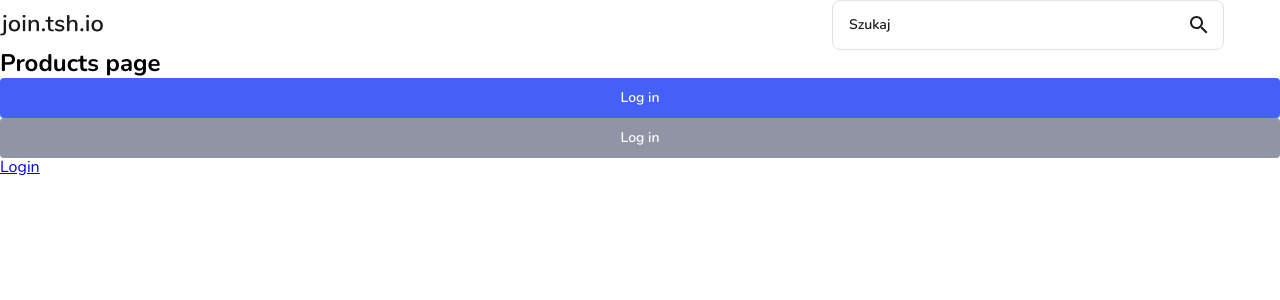
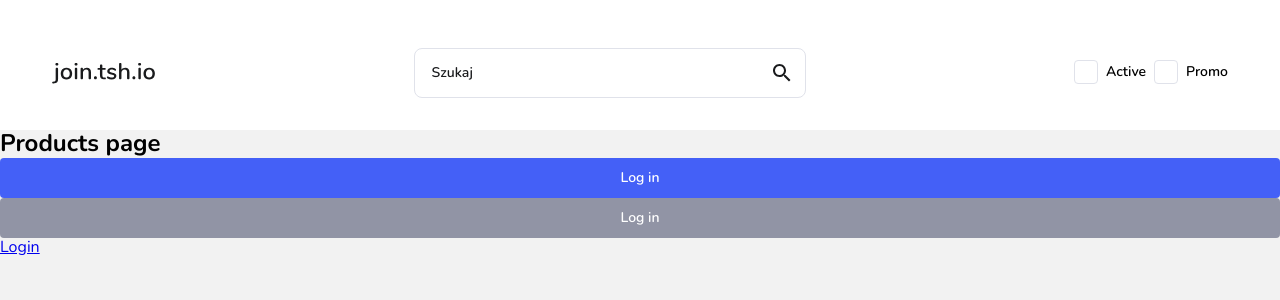
Before and after one commit to ZalewskiDamian/tsh-zadanie-rekrutacyjne, a React (Create React App) app: page / in a window 1280 px wide. Shown: the top 300 px of the page. Built offline with nearby package versions, Linux system fonts and the light colour scheme.

Commit message:
add checkbox component

```diff
--- /dev/null
+++ b/src/components/Checkbox/Checkbox.js
@@ -0,0 +1,20 @@
+
+import { CheckboxContainer, HiddenCheckbox, StyledCheckbox, Icon, StyledLabel } from './Checkbox.styles';
+
+const Checkbox = ({ labelText, className, checked, ...props }) => {
+
+    return (
+    <StyledLabel>
+        <CheckboxContainer className={className}>
+        <HiddenCheckbox checked={checked} {...props} />
+        <StyledCheckbox checked={checked}>
+            <Icon viewBox="0 0 24 24">
+            <polyline points="20 6 9 17 4 12" />
+            </Icon>
+        </StyledCheckbox>
+        </CheckboxContainer>
+        {labelText}
+    </StyledLabel>
+  )
+}
+export default Checkbox;
--- /dev/null
+++ b/src/components/Checkbox/Checkbox.styles.js
@@ -0,0 +1,43 @@
+import styled from 'styled-components';
+
+export const CheckboxContainer = styled.div`
+  display: inline-block;
+  vertical-align: middle;
+`;
+export const Icon = styled.svg`
+  fill: none;
+  stroke: white;
+  stroke-width: .2rem;
+`;
+export const HiddenCheckbox = styled.input.attrs({ type: 'checkbox' })`
+  border: 0;
+  clip: rect(0 0 0 0);
+  clippath: inset(50%);
+  height: 1px;
+  margin: -1px;
+  overflow: hidden;
+  padding: 0;
+  position: absolute;
+  white-space: nowrap;
+  width: 1px;
+`;
+export const StyledCheckbox = styled.div`
+  display: inline-block;
+  width: 2.4rem;
+  height: 2.4rem;
+  background: ${({theme, checked}) => checked ? theme.colors.blue : 'white'};
+  border: 1px solid ${({theme, checked}) => checked ? theme.colors.blue : theme.colors.grayLight};
+  border-radius: .4rem;
+  transition: all 150ms;
+  margin-right: .8rem;
+
+  ${Icon} {
+    visibility: ${props => (props.checked ? 'visible' : 'hidden')}
+  }
+`;
+export const StyledLabel = styled.label`
+    margin-left: .8rem;
+    font-size: ${({theme}) => theme.fontSize.font_14};
+    font-weight: ${({theme}) => theme.fontWeight.semiBold};
+    cursor: pointer;
+`;
--- a/src/components/Header/Header.js
+++ b/src/components/Header/Header.js
@@ -1,19 +1,33 @@
-import { useState } from 'react';
-import { StyledHeader, StyledHeaderContainer, StyledLogo, StyledSearch } from "./Header.styles";
+import {useState} from 'react';
+import { StyledHeader, StyledHeaderContainer, StyledLogo, StyledCheckboxWrapper } from "./Header.styles";
 import Logo from '../../assets/images/logo.svg';
+import { SearchInput, Checkbox } from '../index';
 
 const Header = () => {
-  const [focusInput, setFocusInput] = useState(false);
+  const [checked, setChecked] = useState(false);
+
+  const handleCheckboxChange = e => {
+
+  };
   return (
     <StyledHeader>
         <StyledHeaderContainer>
           <StyledLogo src={Logo} alt='logo' />
-          <StyledSearch
-            type='search'
-            placeholder="Szukaj"
-            onChange={() => setFocusInput(true)}
-            focusInput={focusInput}
-          />
+          <SearchInput />
+          <StyledCheckboxWrapper>
+            <Checkbox
+              labelText='Active'
+              name='Active'
+              checked={checked}
+              onChange={handleCheckboxChange}
+            />
+            <Checkbox
+              labelText='Promo'
+              name='Promo'
+              checked={checked}
+              onChange={handleCheckboxChange}
+            />
+          </StyledCheckboxWrapper>
         </StyledHeaderContainer>
     </StyledHeader>
   )
--- a/src/components/Header/Header.styles.js
+++ b/src/components/Header/Header.styles.js
@@ -1,5 +1,4 @@
 import styled from 'styled-components';
-import searchIcon from '../../assets/images/search-icon.svg';
 
 export const StyledHeader = styled.header`
     width: 100%;
@@ -8,31 +7,15 @@ export const StyledHeader = styled.header`
 export const StyledHeaderContainer = styled.div`
     width: 100%;
     max-width: 122.4rem;
+    margin: 0 auto;
     display: flex;
     justify-content: space-between;
     align-items: center;
+    padding: 4.8rem 2.4rem 3.2rem 2.4rem;
 `;
 export const StyledLogo = styled.img`
     max-width: 10.3rem;
 `;
-export const StyledSearch = styled.input`
-    width: 100%;
-    max-width: 39.2rem;
-    border: 1px solid ${({theme}) => theme.colors.grayLight};
-    border-radius: .8rem;
-    font-size: ${({theme}) => theme.fontSize.font_14};
-    color: ${({theme}) => theme.colors.black};
-    padding: 1.6rem;
-    outline: 0;
-    background-image: url(${({focusInput}) => focusInput ? '' : searchIcon});
-    background-repeat: no-repeat;
-    background-position: 96% center;
-
-    &::placeholder {
-        color: ${({theme}) => theme.colors.black};
-        font-weight: ${({theme}) => theme.fontWeight.bold};
-    }
-`;
 export const StyledCheckboxWrapper = styled.div`
 
 `;
--- /dev/null
+++ b/src/components/SearchInput/SearchInput.js
@@ -0,0 +1,17 @@
+import { useState } from 'react';
+import { StyledSearch } from "./SearchInput.styles";
+
+const SearchInput = () => {
+    const [focusInput, setFocusInput] = useState(false);
+
+    return (
+        <StyledSearch
+            type='search'
+            placeholder="Szukaj"
+            focusInput={focusInput}
+            onChange={() => setFocusInput(true)}
+        />
+    )
+}
+
+export default SearchInput;
--- /dev/null
+++ b/src/components/SearchInput/SearchInput.styles.js
@@ -0,0 +1,21 @@
+import styled from 'styled-components';
+import searchIcon from '../../assets/images/search-icon.svg';
+
+export const StyledSearch = styled.input`
+    width: 100%;
+    max-width: 39.2rem;
+    border: 1px solid ${({theme}) => theme.colors.grayLight};
+    border-radius: .8rem;
+    font-size: ${({theme}) => theme.fontSize.font_14};
+    color: ${({theme}) => theme.colors.black};
+    padding: 1.6rem;
+    outline: 0;
+    background-image: url(${({focusInput}) => focusInput ? '' : searchIcon});
+    background-repeat: no-repeat;
+    background-position: 96% center;
+
+    &::placeholder {
+        color: ${({theme}) => theme.colors.black};
+        font-weight: ${({theme}) => theme.fontWeight.bold};
+    }
+`;
--- a/src/components/index.js
+++ b/src/components/index.js
@@ -1,4 +1,6 @@
 import Button from "./Button/Button";
 import Header from "./Header/Header";
+import SearchInput from "./SearchInput/SearchInput";
+import Checkbox from './Checkbox/Checkbox';
 
-export { Button, Header };
+export { Button, Header, SearchInput, Checkbox };
--- a/src/theme/GlobalStyles.js
+++ b/src/theme/GlobalStyles.js
@@ -15,6 +15,7 @@ const GlobalStyle = createGlobalStyle`
     }
     body {
         font-size: 16px;
+        background-color: #f2f2f2;
     }
     img {
         display: block;
```
